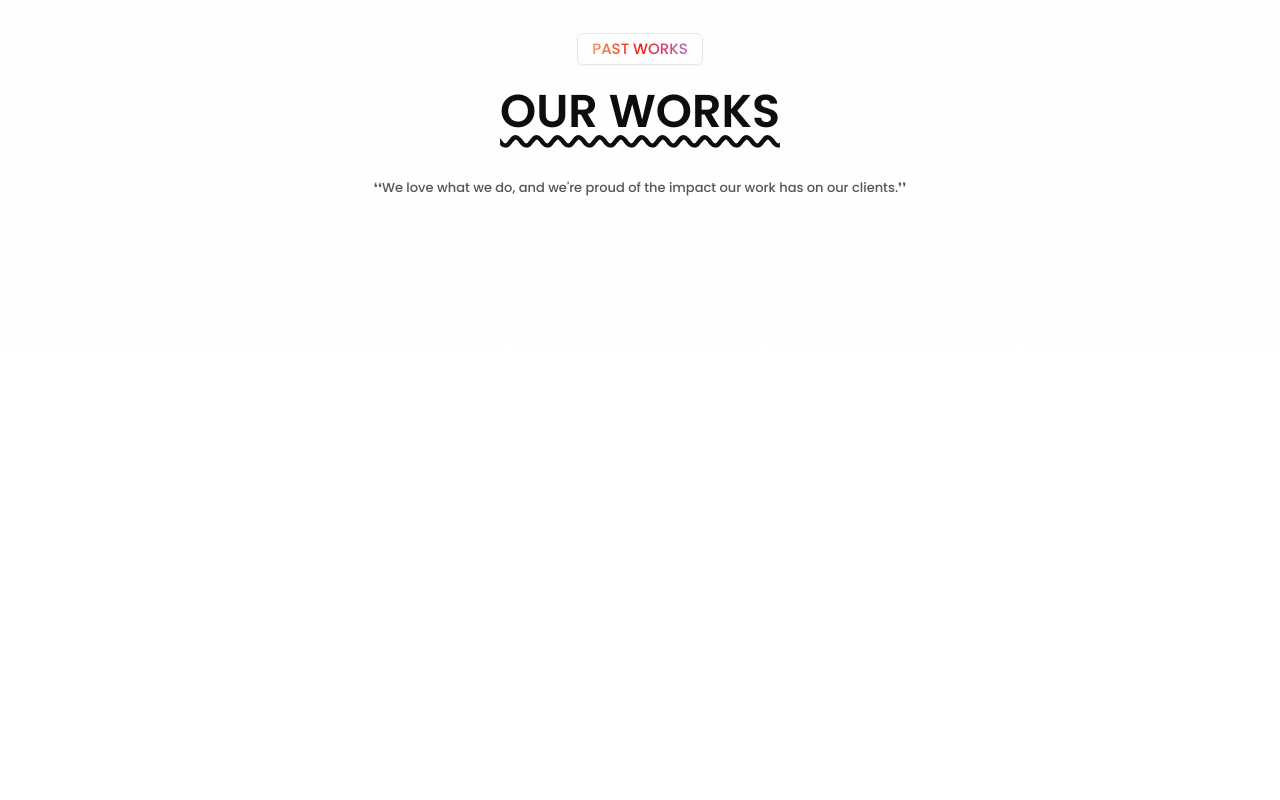
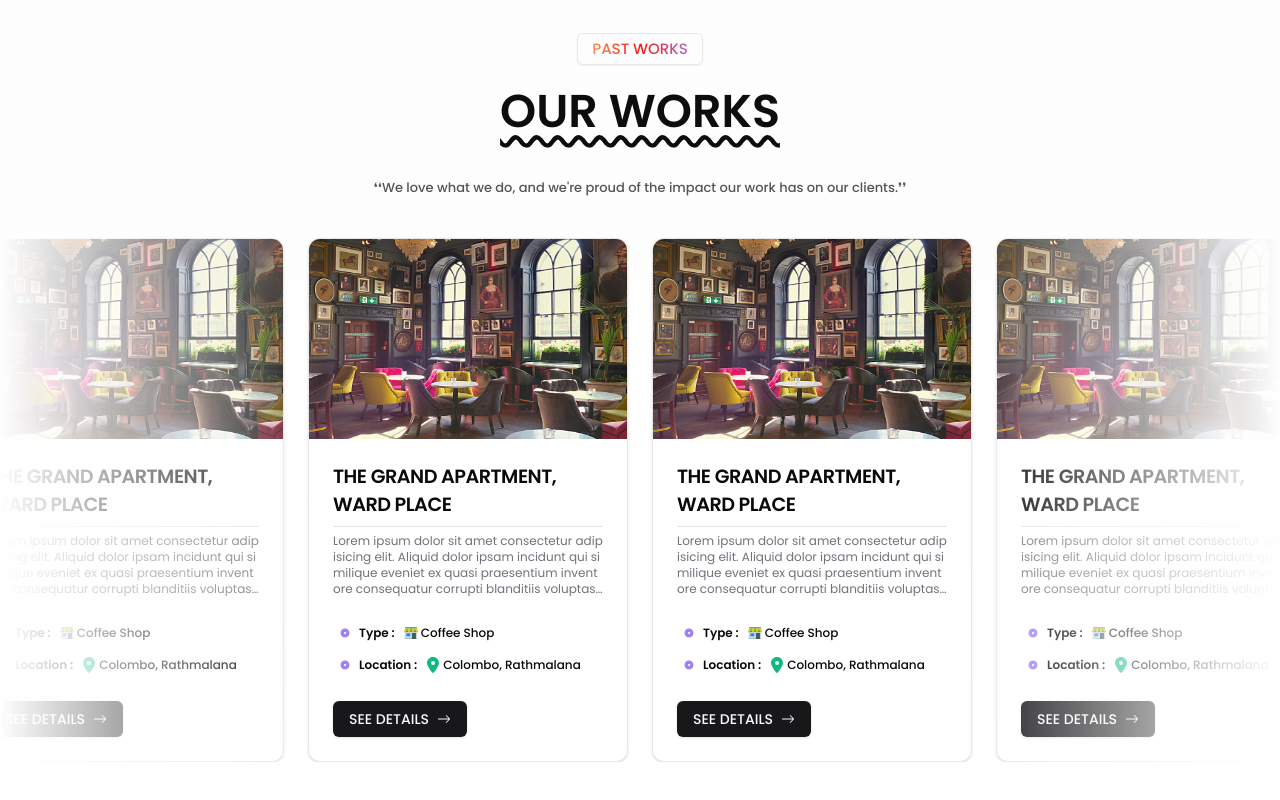
Before and after one commit to indunil-jay/DreamSpace, a Next.js app: page / in a window 1280 px wide. Shown: the part 3568-4368 px from the top of the page. Before the commit the page ends 3926 px from the top, so only its background shows below. Built offline with nearby package versions, Linux system fonts and the light colour scheme.

Commit message:
add our work section

```diff
--- a/src/components/pages/home/our-work.tsx
+++ b/src/components/pages/home/our-work.tsx
@@ -1,71 +1,77 @@
-"use client";
-
+import { SectionHeader } from "@/components/section-header";
+import { Button } from "@/components/ui/button";
+import {
+  Card,
+  CardContent,
+  CardDescription,
+  CardFooter,
+  CardHeader,
+  CardTitle,
+} from "@/components/ui/card";
+import { Separator } from "@/components/ui/separator";
+import { projects } from "@/constants";
 import Image from "next/image";
-import { SectionHeader } from "@/components/section-header";
-
-import { projects } from "@/constants";
-import { PiDotFill } from "react-icons/pi";
-import { Button } from "@/components/ui/button";
-import { Separator } from "@/components/ui/separator";
+import { BsArrowRight } from "react-icons/bs";
 import { FaLocationDot } from "react-icons/fa6";
 import { FcShop } from "react-icons/fc";
+import { PiDotFill } from "react-icons/pi";
 
-const Row = () => {
+// Define the project type
+type TProject = (typeof projects)[number];
+
+const WorkCard = ({ project }: { project: TProject }) => {
   return (
-    <div className="relative overflow-hidden">
-      <div className="flex">
-        {projects.map((project, index) => (
-          <div
-            key={index}
-            className="min-w-[340px] bg-white w-full border min-h-[420px] rounded-md overflow-clip"
-          >
-            <div className="max-w-sm h-[200px] relative">
-              <Image
-                src={project.image}
-                alt="our-works"
-                fill
-                className="w-full h-full object-cover"
-              />
+    <Card className="overflow-clip max-w-[320px] w-full hover:shadow-lg">
+      <div className="h-[200px] aspect-video relative">
+        <Image src={project.image} alt="card-image" fill />
       </div>
-            <div className="mt-4 p-4 space-y-2">
-              <h4 className="uppercase font-medium line-clamp-3">
+      <CardHeader>
+        <CardTitle className="text-[1.2rem] uppercase w-full line-clamp-2">
           {project.name}
-              </h4>
+        </CardTitle>
+
         <Separator />
+        <CardDescription className="line-clamp-4 break-all text-xs">
+          {project.description}
+        </CardDescription>
+      </CardHeader>
+      <CardContent>
         <div className="flex flex-col gap-2">
-                <div className="grid grid-cols-[max-content_1fr] gap-4">
-                  <div className="flex items-center gap-1">
+          <div className="grid grid-cols-[max-content_1fr] gap-2">
+            <div className="flex items-center gap-0.5">
               <PiDotFill className="size-6 text-purple-cs" />
-                    <span className="text-sm font-semibold">Type : </span>
+              <span className="text-xs font-semibold">Type : </span>
             </div>
-                  <div className="flex items-center gap-1">
+            <div className="flex items-center gap-0.5">
               <FcShop />
-                    <span className="font-medium text-sm capitalize">
+              <span className="font-medium text-xs capitalize">
                 {project.type}
               </span>
             </div>
           </div>
-                <div className="grid grid-cols-[max-content_1fr] gap-4">
-                  <div className="flex items-center gap-1">
+          <div className="grid grid-cols-[max-content_1fr] gap-2">
+            <div className="flex items-center gap-0.5">
               <PiDotFill className="size-6 text-purple-cs" />
-                    <span className="text-sm font-semibold">Location : </span>
+              <span className="text-xs font-semibold">Location : </span>
             </div>
-                  <div className="flex items-center gap-1">
+            <div className="flex items-center gap-0.5">
               <FaLocationDot className="text-emerald-500" />
-                    <span className="font-medium text-sm capitalize">
+              <span className="font-medium text-xs capitalize">
                 {project.location}
               </span>
             </div>
           </div>
         </div>
-              <Button className="uppercase px-5 py-1.5 bg-dark text-white">
-                Watch out
+      </CardContent>
+      <CardFooter>
+        <Button>
+          <span className="uppercase">See details</span>
+          <span className="ml-2">
+            <BsArrowRight />
+          </span>
         </Button>
-            </div>
-          </div>
-        ))}
-      </div>
-    </div>
+      </CardFooter>
+    </Card>
   );
 };
 
@@ -80,7 +86,11 @@ export const OurWorkSection = () => {
       />
 
       <div className="pt-10 flex overflow-hidden justify-center [mask-image:linear-gradient(to_left,transparent,black_25%,black_75%,transparent)]">
-        {/* <Row /> */}
+        <div className="flex gap-6">
+          {projects.map((project) => (
+            <WorkCard project={project} key={project.id} />
+          ))}
+        </div>
       </div>
 
       <div className="flex justify-center mt-10"></div>
--- a/src/constants/index.ts
+++ b/src/constants/index.ts
@@ -1,76 +1,117 @@
 // # project
 import ctaImage from "../../public/cta.jpg";
 export { ctaImage };
+
 export const projects = [
   {
     id: 1,
     name: " the grand apartment, ward place",
     type: "Coffee shop",
     location: "colombo, Rathmalana",
-    image: ctaImage,
+    image: ctaImage.src,
+    description: `Lorem ipsum dolor sit amet consectetur adipisicing elit. Aliquid dolor
+          ipsam incidunt qui similique eveniet ex quasi praesentium inventore
+          consequatur corrupti blanditiis voluptas quo perferendis temporibus
+          odio consectetur, expedita a?`,
   },
   {
     id: 2,
     name: " the grand apartment, ward place",
     type: "Coffee shop",
     location: "colombo, Rathmalana",
-    image: ctaImage,
+    image: ctaImage.src,
+    description: `Lorem ipsum dolor sit amet consectetur adipisicing elit. Aliquid dolor
+          ipsam incidunt qui similique eveniet ex quasi praesentium inventore
+          consequatur corrupti blanditiis voluptas quo perferendis temporibus
+          odio consectetur, expedita a?`,
   },
   {
     id: 3,
     name: " the grand apartment, ward place",
     type: "Coffee shop",
     location: "colombo, Rathmalana",
-    image: ctaImage,
+    image: ctaImage.src,
+    description: `Lorem ipsum dolor sit amet consectetur adipisicing elit. Aliquid dolor
+          ipsam incidunt qui similique eveniet ex quasi praesentium inventore
+          consequatur corrupti blanditiis voluptas quo perferendis temporibus
+          odio consectetur, expedita a?`,
   },
   {
     id: 4,
     name: " the grand apartment, ward place",
     type: "Coffee shop",
     location: "colombo, Rathmalana",
-    image: ctaImage,
+    image: ctaImage.src,
+    description: `Lorem ipsum dolor sit amet consectetur adipisicing elit. Aliquid dolor
+          ipsam incidunt qui similique eveniet ex quasi praesentium inventore
+          consequatur corrupti blanditiis voluptas quo perferendis temporibus
+          odio consectetur, expedita a?`,
   },
   {
     id: 5,
     name: " the grand apartment, ward place",
     type: "Coffee shop",
     location: "colombo, Rathmalana",
-    image: ctaImage,
+    image: ctaImage.src,
+    description: `Lorem ipsum dolor sit amet consectetur adipisicing elit. Aliquid dolor
+          ipsam incidunt qui similique eveniet ex quasi praesentium inventore
+          consequatur corrupti blanditiis voluptas quo perferendis temporibus
+          odio consectetur, expedita a?`,
   },
   {
     id: 6,
     name: " the grand apartment, ward place",
     type: "Coffee shop",
     location: "colombo, Rathmalana",
-    image: ctaImage,
+    image: ctaImage.src,
+    description: `Lorem ipsum dolor sit amet consectetur adipisicing elit. Aliquid dolor
+          ipsam incidunt qui similique eveniet ex quasi praesentium inventore
+          consequatur corrupti blanditiis voluptas quo perferendis temporibus
+          odio consectetur, expedita a?`,
   },
   {
     id: 7,
     name: " the grand apartment, ward place",
     type: "Coffee shop",
     location: "colombo, Rathmalana",
-    image: ctaImage,
+    image: ctaImage.src,
+    description: `Lorem ipsum dolor sit amet consectetur adipisicing elit. Aliquid dolor
+          ipsam incidunt qui similique eveniet ex quasi praesentium inventore
+          consequatur corrupti blanditiis voluptas quo perferendis temporibus
+          odio consectetur, expedita a?`,
   },
   {
     id: 8,
     name: " the grand apartment, ward place",
     type: "Coffee shop",
     location: "colombo, Rathmalana",
-    image: ctaImage,
+    image: ctaImage.src,
+    description: `Lorem ipsum dolor sit amet consectetur adipisicing elit. Aliquid dolor
+          ipsam incidunt qui similique eveniet ex quasi praesentium inventore
+          consequatur corrupti blanditiis voluptas quo perferendis temporibus
+          odio consectetur, expedita a?`,
   },
   {
     id: 9,
     name: " the grand apartment, ward place",
     type: "Coffee shop",
     location: "colombo, Rathmalana",
-    image: ctaImage,
+    image: ctaImage.src,
+    description: `Lorem ipsum dolor sit amet consectetur adipisicing elit. Aliquid dolor
+          ipsam incidunt qui similique eveniet ex quasi praesentium inventore
+          consequatur corrupti blanditiis voluptas quo perferendis temporibus
+          odio consectetur, expedita a?`,
   },
   {
     id: 10,
     name: " the grand apartment, ward place",
     type: "Coffee shop",
     location: "colombo, Rathmalana",
-    image: ctaImage,
+    image: ctaImage.src,
+    description: `Lorem ipsum dolor sit amet consectetur adipisicing elit. Aliquid dolor
+          ipsam incidunt qui similique eveniet ex quasi praesentium inventore
+          consequatur corrupti blanditiis voluptas quo perferendis temporibus
+          odio consectetur, expedita a?`,
   },
 ];
 
```
Lines whose indentation alone changed are shown as unchanged.
